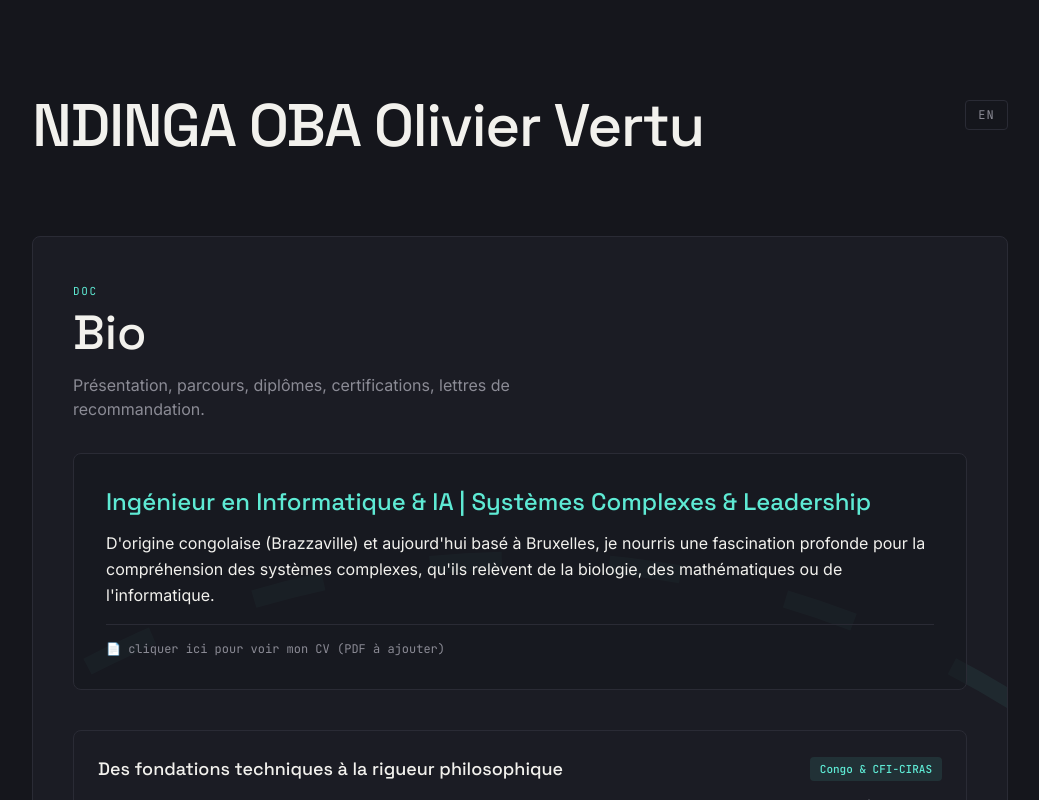
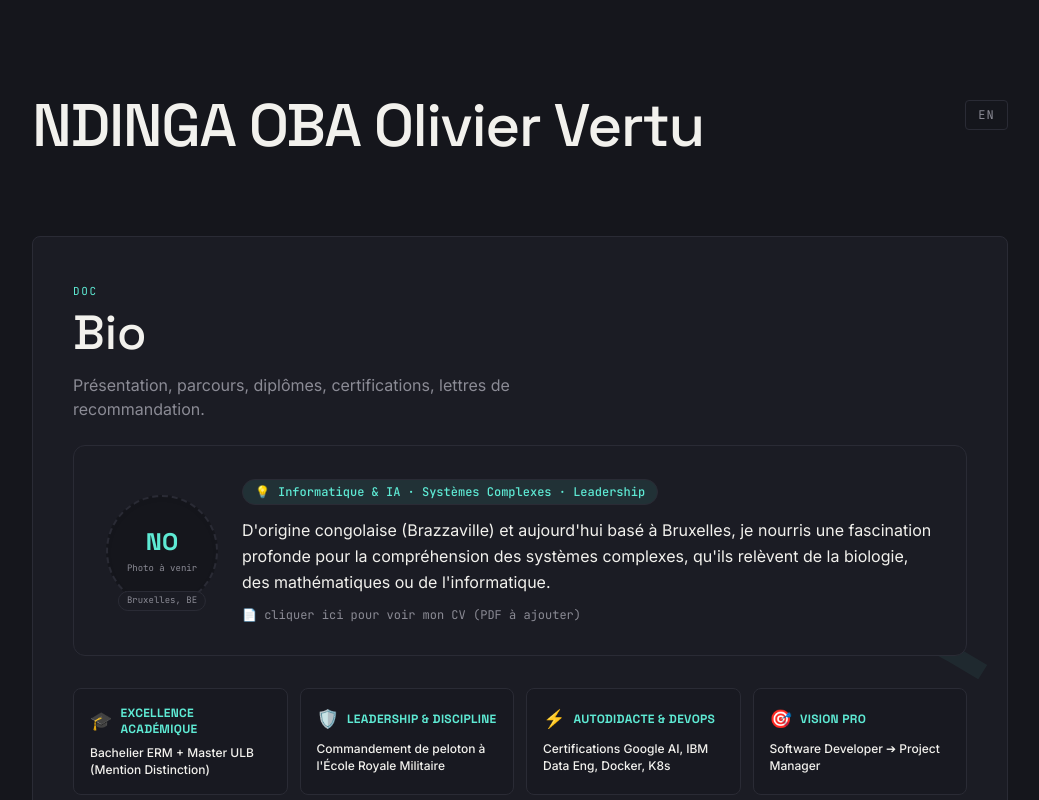
Before and after one commit to Vertu5/ndingaoba-oliviervertu, a Next.js app: page / in a window 1280 px wide. Both pictures are taken after a click on the button 310 px from the left and 352 px from the top of the page. Shown: the top 800 px of the page, without its empty margins (120-1159 px from the left). Built offline with nearby package versions, Linux system fonts and the light colour scheme.

Commit message:
refactor(bio): improve design hierarchy, add avatar slot, executive summary cards, and certification downloads

```diff
--- a/app/components/BioView.tsx
+++ b/app/components/BioView.tsx
@@ -3,12 +3,6 @@
 import { bioNarrative } from "@/app/lib/bio";
 import { cvUrl, type DocEntry } from "@/app/lib/categories";
 import { useState } from "react";
-
-const docTypeKey = {
-  diplome: "docDiplome",
-  certification: "docCertification",
-  lettre: "docLettre",
-} as const;
 
 export default function BioView({
   lang,
@@ -19,155 +13,164 @@ export default function BioView({
   t: Record<string, string>;
   documents?: DocEntry[];
 }) {
-  const [openDocId, setOpenDocId] = useState<string | null>(null);
+  const [openCertId, setOpenCertId] = useState<string | null>(null);
+
+  // Séparer les diplômes (confidentiels - sans lien PDF) et certifications
+  const diplomas = documents.filter((d) => d.type === "diplome");
 
   return (
-    <div className="mt-8 space-y-10">
-      {/* Intro & Headline */}
-      <div className="rounded-lg border border-[var(--border)] bg-[var(--bg)]/50 p-6 md:p-8">
-        <h3 className="font-display text-xl font-medium text-[var(--accent)] md:text-2xl">
-          {bioNarrative.headline[lang]}
-        </h3>
-        <p className="mt-3 text-sm leading-relaxed text-[var(--text)] md:text-base">
+    <div className="mt-6 space-y-8">
+      {/* Top Header Block : Photo Placeholder + Tagline + Short Intro */}
+      <div className="rounded-xl border border-[var(--border)] bg-[var(--bg-elevated)] p-6 md:p-8">
+        <div className="flex flex-col sm:flex-row items-start sm:items-center gap-6">
+          {/* Emplacement Photo de Profil */}
+          <div className="relative group shrink-0">
+            <div className="w-24 h-24 sm:w-28 sm:h-28 rounded-full border-2 border-dashed border-[var(--accent)]/50 bg-[var(--bg)] flex flex-col items-center justify-center text-center p-2 overflow-hidden shadow-inner">
+              {/* Image si disponible, sinon initiales + placeholder */}
+              <span className="font-display text-2xl font-semibold text-[var(--accent)]">NO</span>
+              <span className="font-mono text-[9px] text-[var(--text-muted)] mt-1">
+                Photo à venir
+              </span>
+            </div>
+            <div className="absolute -bottom-1 left-1/2 -translate-x-1/2 bg-[var(--bg-elevated)] border border-[var(--border)] px-2 py-0.5 rounded-full font-mono text-[9px] text-[var(--text-muted)] whitespace-nowrap">
+              Bruxelles, BE
+            </div>
+          </div>
+
+          {/* Subtitle & Introduction */}
+          <div className="flex-1">
+            <div className="inline-flex items-center gap-2 rounded-full border border-[var(--accent)]/30 bg-[var(--accent)]/10 px-3 py-1 font-mono text-xs font-medium text-[var(--accent)] mb-3">
+              <span>💡</span>
+              <span>{bioNarrative.headlineTag[lang]}</span>
+            </div>
+
+            <p className="text-sm md:text-base leading-relaxed text-[var(--text)]">
               {bioNarrative.intro[lang]}
             </p>
 
-        {/* Link to CV */}
-        <div className="mt-4 pt-4 border-t border-[var(--border)] text-xs text-[var(--text-muted)]">
+            {/* Lien CV */}
+            <div className="mt-3 font-mono text-xs text-[var(--text-muted)] flex items-center gap-3">
               {cvUrl ? (
                 <a
                   href={cvUrl}
                   target="_blank"
                   rel="noopener noreferrer"
-              className="inline-flex items-center gap-1 text-[var(--accent)] underline underline-offset-2 hover:no-underline font-mono"
+                  className="inline-flex items-center gap-1.5 text-[var(--accent)] underline underline-offset-4 hover:no-underline font-medium"
                 >
                   📄 {t.bioIntroLink} ↗
                 </a>
               ) : (
-            <span className="font-mono text-[var(--text-muted)]">
+                <span className="text-[var(--text-muted)]">
                   📄 {t.bioIntroLink} ({t.cvMissing})
                 </span>
               )}
             </div>
           </div>
+        </div>
+      </div>
 
-      {/* Sections narrative */}
-      <div className="space-y-6">
+      {/* 🎯 Première lecture : Résumé Exécutif en 4 piliers (Scan immédiat pour recruteurs) */}
+      <div className="grid grid-cols-1 sm:grid-cols-2 lg:grid-cols-4 gap-3">
+        {bioNarrative.executiveSummary.map((pill, idx) => (
+          <div
+            key={idx}
+            className="rounded-lg border border-[var(--border)] bg-[var(--bg)]/40 p-4 transition-all hover:border-[var(--accent)]/40 hover:bg-[var(--bg-elevated)]"
+          >
+            <div className="flex items-center gap-2">
+              <span className="text-lg">{pill.icon}</span>
+              <h4 className="font-display text-xs font-semibold tracking-wide text-[var(--accent)] uppercase">
+                {pill.title[lang]}
+              </h4>
+            </div>
+            <p className="mt-2 text-xs font-medium text-[var(--text)] leading-snug">
+              {pill.desc[lang]}
+            </p>
+          </div>
+        ))}
+      </div>
+
+      {/* 📜 Parcours narratif détaillé */}
+      <div className="space-y-4">
+        <h3 className="font-mono text-xs tracking-[0.2em] text-[var(--text-muted)] uppercase">
+          {lang === "fr" ? "Parcours & Spécialisations" : "Background & Specializations"}
+        </h3>
+        <div className="space-y-4">
           {bioNarrative.sections.map((sec) => (
             <div
               key={sec.id}
-            className="group rounded-lg border border-[var(--border)] p-6 transition-colors hover:border-[var(--accent)]/30"
+              className="rounded-lg border border-[var(--border)] p-5 md:p-6 bg-[var(--bg-elevated)]/30 transition-colors hover:border-[var(--accent)]/30"
             >
-            <div className="flex flex-wrap items-center justify-between gap-2 mb-3">
-              <h4 className="font-display text-lg font-medium text-[var(--text)]">
+              <div className="flex flex-wrap items-center justify-between gap-2 mb-2">
+                <h4 className="font-display text-base font-medium text-[var(--text)]">
                   {sec.title[lang]}
                 </h4>
                 {sec.badge && (
-                <span className="font-mono rounded bg-[var(--accent)]/10 px-2.5 py-1 text-[11px] font-medium text-[var(--accent)]">
+                  <span className="font-mono rounded bg-[var(--accent)]/10 px-2.5 py-0.5 text-[10px] font-semibold text-[var(--accent)]">
                     {sec.badge[lang]}
                   </span>
                 )}
               </div>
-            <p className="text-sm leading-relaxed text-[var(--text-muted)]">
+              <p className="text-xs md:text-sm leading-relaxed text-[var(--text-muted)]">
                 {sec.content[lang]}
               </p>
-
-            {/* Certifications special block under 'autodidacte-certifs' */}
-            {sec.id === "autodidacte-certifs" && (
-              <div className="mt-5 grid grid-cols-1 gap-4 sm:grid-cols-3">
-                {bioNarrative.certifications.map((group, idx) => (
-                  <div
-                    key={idx}
-                    className="rounded-md border border-[var(--border)] bg-[var(--bg)]/60 p-4"
-                  >
-                    <p className="font-mono text-xs font-semibold tracking-wider text-[var(--accent)]">
-                      {group.category[lang]}
-                    </p>
-                    <ul className="mt-2.5 space-y-1.5 text-xs text-[var(--text)]">
-                      {group.items.map((item, i) => (
-                        <li key={i} className="flex items-start gap-1.5">
-                          <span className="text-[var(--accent)]">•</span>
-                          <span>{item}</span>
-                        </li>
-                      ))}
-                    </ul>
             </div>
           ))}
         </div>
-            )}
-          </div>
-        ))}
       </div>
 
-      {/* Vision & Objectives */}
-      <div className="rounded-lg border border-[var(--accent)]/30 bg-gradient-to-br from-[var(--bg-elevated)] to-[var(--bg)] p-6 md:p-8">
-        <div className="flex items-center gap-2 mb-3">
-          <span className="font-mono text-xs text-[var(--accent)] tracking-widest">VISION & ROADMAP</span>
-        </div>
-        <h4 className="font-display text-xl font-medium text-[var(--text)]">
-          {bioNarrative.vision.title[lang]}
-        </h4>
-        <p className="mt-3 text-sm italic text-[var(--text)] border-l-2 border-[var(--accent)] pl-4 py-1">
-          "{bioNarrative.vision.philosophy[lang]}"
-        </p>
-        <p className="mt-4 text-sm leading-relaxed text-[var(--text-muted)]">
-          {bioNarrative.vision.roadmap[lang]}
-        </p>
+      {/* 🏅 Certifications (avec dossier /public/certifications/ et aperçu) */}
+      <div className="space-y-4">
+        <div className="flex flex-wrap items-center justify-between gap-2">
+          <h3 className="font-mono text-xs tracking-[0.2em] text-[var(--text-muted)] uppercase">
+            {lang === "fr" ? "Certifications & Stack DevOps" : "Certifications & DevOps Stack"}
+          </h3>
+          <span className="font-mono text-[10px] text-[var(--text-muted)]">
+            📁 Dossier : <code className="text-[var(--accent)]">public/certifications/</code>
+          </span>
         </div>
 
-      {/* Documents section (Diplômes, Certifications, Lettres) */}
-      {documents.length > 0 && (
-        <div className="space-y-6 pt-4 border-t border-[var(--border)]">
-          <h4 className="font-mono text-xs tracking-[0.2em] text-[var(--text-muted)]">
-            DOCUMENTS & DIPLÔMES
+        <div className="grid grid-cols-1 md:grid-cols-3 gap-4">
+          {bioNarrative.certificationsGrouped.map((group, idx) => (
+            <div
+              key={idx}
+              className="rounded-lg border border-[var(--border)] bg-[var(--bg-elevated)]/50 p-4 flex flex-col justify-between"
+            >
+              <div>
+                <div className="flex items-center gap-2 mb-3">
+                  <span>{group.icon}</span>
+                  <h4 className="font-mono text-xs font-semibold text-[var(--accent)] uppercase tracking-wider">
+                    {group.category[lang]}
                   </h4>
-          {(["diplome", "certification", "lettre"] as const).map((type) => {
-            const docs = documents.filter((d) => d.type === type);
-            if (docs.length === 0) return null;
+                </div>
+                <ul className="space-y-2">
+                  {group.items.map((item) => {
+                    const isOpen = openCertId === item.id;
                     return (
-              <div key={type} className="space-y-3">
-                <p className="font-mono text-[11px] tracking-[0.15em] text-[var(--text-muted)]">
-                  {t[docTypeKey[type]]}
+                      <li key={item.id} className="rounded border border-[var(--border)] bg-[var(--bg)]/50 p-2 text-xs">
+                        <div className="flex items-center justify-between">
+                          <span className="font-medium text-[var(--text)]">{item.name}</span>
+                          <button
+                            onClick={() => setOpenCertId(isOpen ? null : item.id)}
+                            className="font-mono text-[10px] text-[var(--accent)] hover:underline ml-2 shrink-0"
+                          >
+                            {isOpen ? "Fermer" : "Info"}
+                          </button>
+                        </div>
+                        <p className="text-[10px] text-[var(--text-muted)] mt-0.5">{item.issuer}</p>
+
+                        {isOpen && (
+                          <div className="mt-2 pt-2 border-t border-dashed border-[var(--border)] text-[11px]">
+                            <p className="text-[var(--text-muted)] font-mono text-[10px]">
+                              PDF téléchargeable dans <code className="text-[var(--accent)]">/public{item.fileUrl}</code>
                             </p>
-                <ul className="space-y-2">
-                  {docs.map((doc) => {
-                    const isOpen = openDocId === doc.id;
-                    return (
-                      <li
-                        key={doc.id}
-                        className="rounded-md border border-[var(--border)] overflow-hidden"
-                      >
-                        <button
-                          onClick={() => setOpenDocId(isOpen ? null : doc.id)}
-                          className="flex w-full items-center justify-between px-4 py-3 text-left text-sm transition-colors hover:bg-[var(--bg)]/40"
-                        >
-                          <span>
-                            <span className="text-[var(--text)]">{doc.title[lang]}</span>
-                            <span className="text-[var(--text-muted)]">
-                              {" "}
-                              — {doc.issuer} · {doc.date}{" "}
-                            </span>
-                            <span className="font-mono text-[10px] text-[var(--text-muted)]">
-                              ({t.docTodo})
-                            </span>
-                          </span>
-                          <span className="font-mono text-[var(--text-muted)]">
-                            {isOpen ? "−" : "+"}
-                          </span>
-                        </button>
-                        {isOpen && (
-                          <div className="border-t border-dashed border-[var(--border)] px-4 py-3 text-sm text-[var(--text-muted)]">
-                            {doc.detail?.[lang]}
-                            {doc.fileUrl && (
                             <a
-                                href={doc.fileUrl}
+                              href={item.fileUrl}
                               target="_blank"
                               rel="noopener noreferrer"
-                                className="font-mono mt-2 block text-xs text-[var(--accent)] hover:underline"
+                              className="font-mono mt-1.5 inline-flex items-center gap-1 text-[10px] text-[var(--accent)] underline hover:no-underline"
                             >
-                                {t.docView}
+                              📥 Télécharger / Voir le certificat ↗
                             </a>
-                            )}
                           </div>
                         )}
                       </li>
@@ -175,8 +178,61 @@ export default function BioView({
                   })}
                 </ul>
               </div>
-            );
-          })}
+            </div>
+          ))}
+        </div>
+      </div>
+
+      {/* 🚀 Vision & Objectives (Dev ➔ PM) */}
+      <div className="rounded-xl border border-[var(--accent)]/30 bg-gradient-to-br from-[var(--bg-elevated)] via-[var(--bg-elevated)]/60 to-[var(--bg)] p-6 md:p-8">
+        <div className="flex items-center gap-2 mb-2">
+          <span className="font-mono text-xs text-[var(--accent)] tracking-widest uppercase">
+            ROADMAP PROFESSIONNELLE
+          </span>
+        </div>
+        <h4 className="font-display text-lg font-medium text-[var(--text)]">
+          {bioNarrative.vision.title[lang]}
+        </h4>
+        <p className="mt-2 text-xs md:text-sm italic text-[var(--text)] border-l-2 border-[var(--accent)] pl-3 py-1">
+          "{bioNarrative.vision.philosophy[lang]}"
+        </p>
+        <p className="mt-3 text-xs md:text-sm leading-relaxed text-[var(--text-muted)]">
+          {bioNarrative.vision.roadmap[lang]}
+        </p>
+      </div>
+
+      {/* 🎓 Diplômes académiques (Sans téléchargement public - Confidentialité respectée) */}
+      {diplomas.length > 0 && (
+        <div className="space-y-3 pt-4 border-t border-[var(--border)]">
+          <div className="flex items-center justify-between">
+            <h3 className="font-mono text-xs tracking-[0.2em] text-[var(--text-muted)] uppercase">
+              {t.docDiplome}
+            </h3>
+            <span className="font-mono text-[10px] text-[var(--text-muted)]">
+              🔒 Titres académiques (Fichiers privés)
+            </span>
+          </div>
+
+          <div className="grid grid-cols-1 sm:grid-cols-2 gap-3">
+            {diplomas.map((doc) => (
+              <div key={doc.id} className="rounded-lg border border-[var(--border)] bg-[var(--bg-elevated)]/40 p-4">
+                <div className="flex items-start justify-between gap-2">
+                  <h4 className="font-display text-sm font-medium text-[var(--text)]">
+                    {doc.title[lang]}
+                  </h4>
+                  <span className="font-mono text-[10px] text-[var(--accent)] font-semibold shrink-0">
+                    {doc.date}
+                  </span>
+                </div>
+                <p className="font-mono text-[11px] text-[var(--text-muted)] mt-1">{doc.issuer}</p>
+                {doc.detail && (
+                  <p className="mt-2 text-xs text-[var(--text-muted)] leading-relaxed">
+                    {doc.detail[lang]}
+                  </p>
+                )}
+              </div>
+            ))}
+          </div>
         </div>
       )}
     </div>
--- a/app/lib/bio.ts
+++ b/app/lib/bio.ts
@@ -5,20 +5,50 @@ export type BioSection = {
   content: { fr: string; en: string };
 };
 
+export type CertificationItem = {
+  id: string;
+  name: string;
+  issuer: string;
+  fileUrl?: string; // chemin dans /public/certifications/ex: /certifications/google-ai.pdf
+};
+
 export type CertificationGroup = {
   category: { fr: string; en: string };
-  items: string[];
+  icon: string;
+  items: CertificationItem[];
 };
 
 export const bioNarrative = {
-  headline: {
-    fr: "Ingénieur en Informatique & IA | Systèmes Complexes & Leadership",
-    en: "Computer Science & AI Engineer | Complex Systems & Leadership",
+  headlineTag: {
+    fr: "Informatique & IA · Systèmes Complexes · Leadership",
+    en: "Computer Science & AI · Complex Systems · Leadership",
   },
   intro: {
     fr: "D'origine congolaise (Brazzaville) et aujourd'hui basé à Bruxelles, je nourris une fascination profonde pour la compréhension des systèmes complexes, qu'ils relèvent de la biologie, des mathématiques ou de l'informatique.",
     en: "Originally from Congo (Brazzaville) and currently based in Brussels, I share a deep fascination for understanding complex systems, whether in biology, mathematics, or computer science.",
   },
+  executiveSummary: [
+    {
+      icon: "🎓",
+      title: { fr: "Excellence Académique", en: "Academic Excellence" },
+      desc: { fr: "Bachelier ERM + Master ULB (Mention Distinction)", en: "ERM Bachelor + ULB Master (With Distinction)" },
+    },
+    {
+      icon: "🛡️",
+      title: { fr: "Leadership & Discipline", en: "Leadership & Discipline" },
+      desc: { fr: "Commandement de peloton à l'École Royale Militaire", en: "Platoon command at the Royal Military Academy" },
+    },
+    {
+      icon: "⚡",
+      title: { fr: "Autodidacte & DevOps", en: "Self-Taught & DevOps" },
+      desc: { fr: "Certifications Google AI, IBM Data Eng, Docker, K8s", en: "Google AI, IBM Data Eng, Docker, K8s certifications" },
+    },
+    {
+      icon: "🎯",
+      title: { fr: "Vision Pro", en: "Professional Vision" },
+      desc: { fr: "Software Developer ➔ Project Manager", en: "Software Developer ➔ Project Manager" },
+    },
+  ],
   sections: [
     {
       id: "fondations",
@@ -56,29 +86,18 @@ export const bioNarrative = {
         en: "I pursued a Master in Computer Science & Engineering at Université Libre de Bruxelles (ULB) with Distinction. Following this comprehensive program, I specialized in my true passion: artificial intelligence and topological data analysis. At the IRIDIA research lab, I fully expressed this affinity for complexity by developing mathematical tools to model collective behavior (swarm intelligence) in multi-robot systems towards AI models.",
       },
     },
-    {
-      id: "autodidacte-certifs",
-      title: {
-        fr: "Apprentissage continu et Profil Autodidacte",
-        en: "Continuous Learning & Self-Taught Certifications",
-      },
-      badge: { fr: "Certifications Tech & DevOps", en: "Tech & DevOps Certifications" },
-      content: {
-        fr: "Ma soif de comprendre et de maîtriser de nouveaux outils ne s'arrête pas aux portes de l'université. Conscient de l'évolution rapide de la tech, je me forme continuellement par moi-même. J'ai récemment validé une série de certifications clés pour consolider ma stack technique et méthodologique :",
-        en: "My passion for learning and mastering new tools extends beyond university. Aware of how fast tech moves, I continuously train myself. I recently completed a suite of targeted certifications to solidify my technical and methodological stack:",
-      },
-    },
   ],
-  certifications: [
+  certificationsGrouped: [
     {
       category: {
         fr: "Intelligence Artificielle & Data",
         en: "Artificial Intelligence & Data",
       },
+      icon: "🧠",
       items: [
-        "Google AI Professional",
-        "Reinforcement Learning",
-        "Tableau (Networks & Time Series)",
+        { id: "google-ai", name: "Google AI Professional", issuer: "Google", fileUrl: "/certifications/google-ai-professional.pdf" },
+        { id: "rl-cert", name: "Reinforcement Learning Specialization", issuer: "Coursera", fileUrl: "/certifications/reinforcement-learning.pdf" },
+        { id: "tableau-cert", name: "Tableau (Networks & Time Series)", issuer: "Tableau", fileUrl: "/certifications/tableau-networks.pdf" },
       ],
     },
     {
@@ -86,10 +105,11 @@ export const bioNarrative = {
         fr: "Engineering & DevOps",
         en: "Engineering & DevOps",
       },
+      icon: "⚙️",
       items: [
-        "IBM Data Engineering",
-        "Conteneurisation (Docker, Kubernetes)",
-        "Git & GitHub",
+        { id: "ibm-data-eng", name: "IBM Data Engineering", issuer: "IBM", fileUrl: "/certifications/ibm-data-engineering.pdf" },
+        { id: "docker-k8s", name: "Conteneurisation (Docker, Kubernetes)", issuer: "Cloud Native", fileUrl: "/certifications/docker-kubernetes.pdf" },
+        { id: "git-github", name: "Git & GitHub Versioning", issuer: "GitHub", fileUrl: "/certifications/git-github.pdf" },
       ],
     },
     {
@@ -97,9 +117,12 @@ export const bioNarrative = {
         fr: "Management & Projets",
         en: "Management & Projects",
       },
-      items: ["Fondamentaux du Project Management"],
+      icon: "📊",
+      items: [
+        { id: "pm-fundamentals", name: "Fondamentaux du Project Management", issuer: "Project Management", fileUrl: "/certifications/pm-fundamentals.pdf" },
+      ],
     },
-  ],
+  ] as CertificationGroup[],
   vision: {
     title: {
       fr: "Ma vision et mes objectifs : Dev ➔ Project Management",
```
Lines whose indentation alone changed are shown as unchanged.
